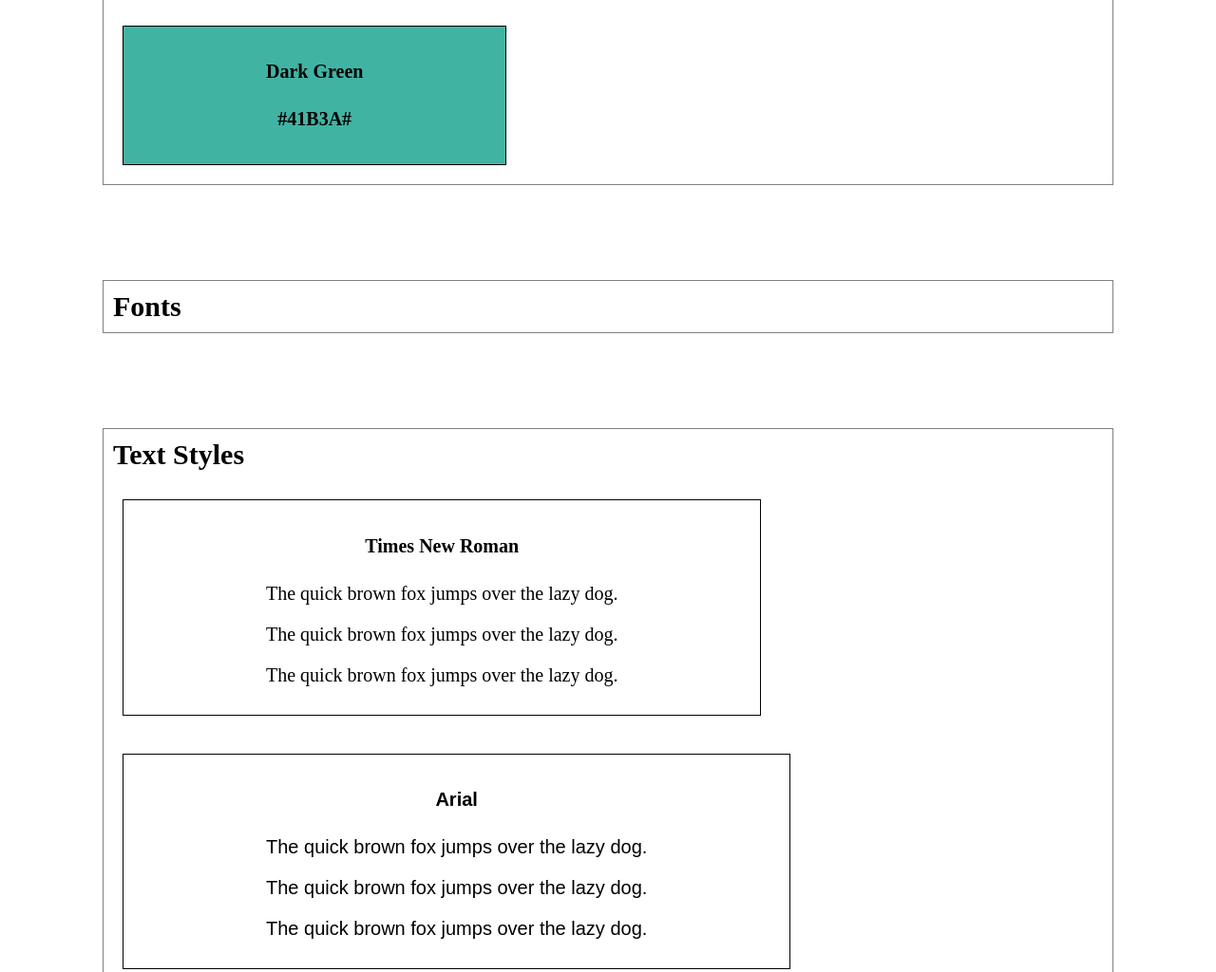
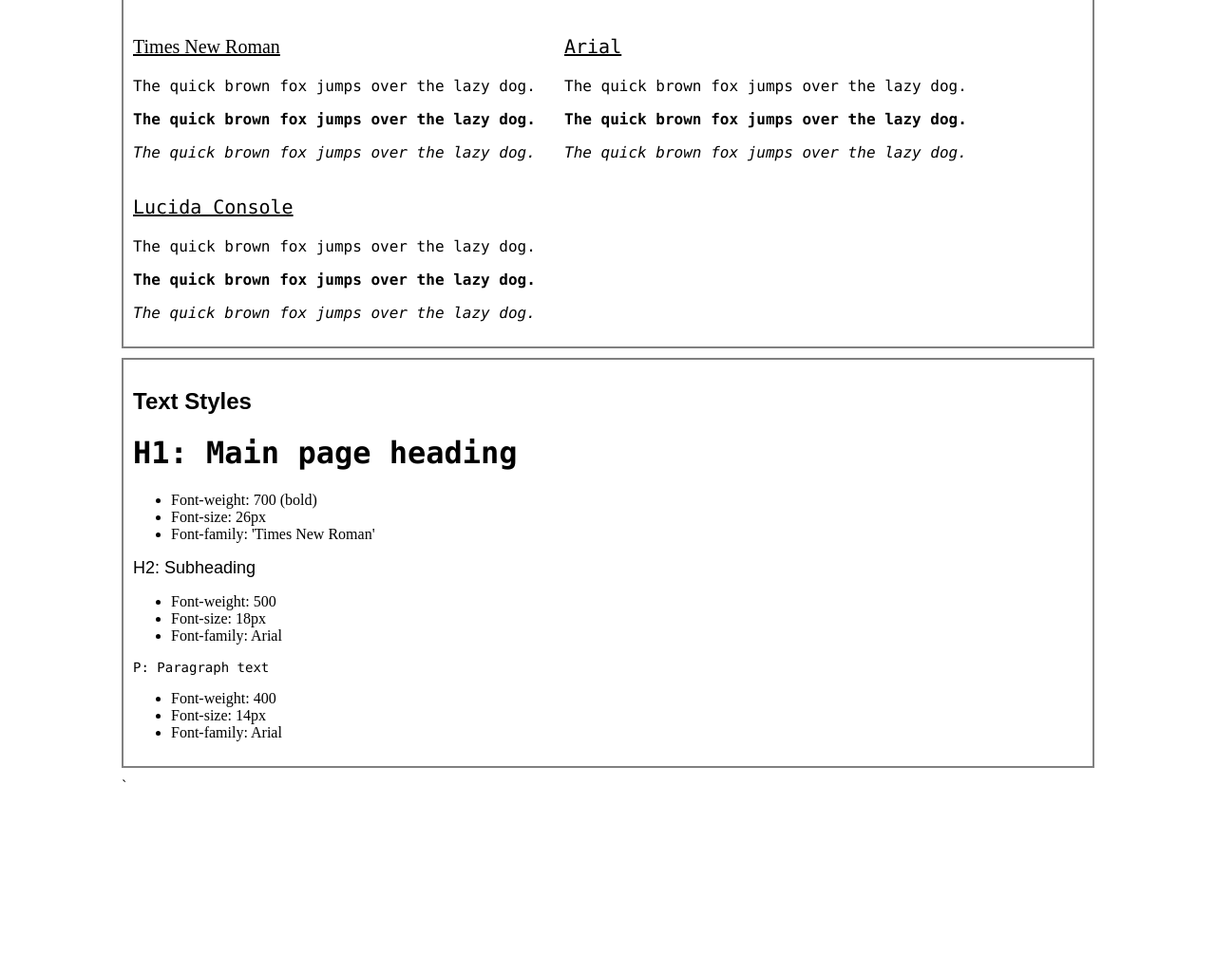
Before and after one commit to rbphilli/starting, a plain HTML site: page index.html in a window 1280 px wide. Shown: the part 524-1548 px from the top of the page at 95% size. After the commit the page ends 1361 px from the top, so only its background shows below. Drawn offline with Linux system fonts and the light colour scheme.

Commit message:
Finished the project need review changes in css code

```diff
--- a/index.html
+++ b/index.html
@@ -8,64 +8,95 @@
 <!-- This is the body fo the system-->
 
 <body>
+    <h1>My Website Style Guide</h1>
     <!-- this DIV is the color portion-->
-    <div class="heading">
+    <div class="container">
         <h2>Colors</h2>
-        <div class="boxes LO">
+        <div class="color-container">
+            <div class="color-panel LO">
                 <h4>Light Orange</h4>
                 <h4>#E27D60</h4>
 
             </div>
-        <div class="boxes LG">
+            <div class="color-panel LG">
                 <h4>Light Green</h4>
                 <h4>#85DCB0</h4>
 
             </div>
-        <div class="boxes PC">
+            <div class="color-panel PC">
                 <h4>Peach</h4>
                 <h4>#E8A87C</h4>
 
             </div>
-        <div class="boxes LP">
+            <div class="color-panel LP">
                 <h4>Light Purple</h4>
                 <h4>#C38D9E</h4>
             </div>
-        <div class="boxes DG">
+            <div class="color-panel DG">
                 <h4>Dark Green</h4>
                 <h4>#41B3A#</h4>
             </div>
         </div>
+    </div>
 
     <!-- this Div is the fonts -->
-    <div class="heading">
-        <h2>Fonts</h2>
-
-
-    </div>
-    <!-- This Div is the Text styles-->
-    <div class="heading">
-        <h2>Text Styles</h2>
+    <div class="container">
+        <h2 class="headerText">Fonts</h2>
         <!--Times New Roman, Times, serif -->
-        <div class="boxes TRTS">
-            <h4>Times New Roman</h4>
-            <p>The quick brown fox jumps over the lazy dog.</p>
+        <div class="font-container">
+            <div class="textBoxes TRTS">
+                <p class="font-label TRTS">Times New Roman</p>
+                <p class="regular">The quick brown fox jumps over the lazy dog.</p>
                 <p class="bold">The quick brown fox jumps over the lazy dog.</p>
                 <p class="italic">The quick brown fox jumps over the lazy dog.</p>
-
             </div>
             <!-- Arial, Helvetica, sans-serif -->
-        <div class="boxes AHSS">
-            <h4>Arial</h4>
-            <p>The quick brown fox jumps over the lazy dog.</p>
+            <div class="textBoxes AHSS">
+                <p class="font-label">Arial</p>
+                <p class="regular">The quick brown fox jumps over the lazy dog.</p>
                 <p class="bold">The quick brown fox jumps over the lazy dog.</p>
                 <p class="italic">The quick brown fox jumps over the lazy dog.</p>
             </div>
             <!-- Lucida Console, Courier New, monospace-->
-        <div class=" boxes LCCNM">
-            <h4>Lucida Console</h4>
-            <p>The quick brown fox jumps over the lazy dog.</p>
+            <div class="textBoxes LCCNM">
+                <p class="font-label">Lucida Console</p>
+                <p class="regular">The quick brown fox jumps over the lazy dog.</p>
                 <p class="bold">The quick brown fox jumps over the lazy dog.</p>
                 <p class="italic">The quick brown fox jumps over the lazy dog.</p>
+            </div>
+        </div>
+
+    </div>
+    <!-- This Div is the Text styles-->
+    <div class="container">
+        <h2 class="headerText">Text Styles</h2>
+        <div class="text-container">
+            <div class="font-boxes">
+                <H1> H1: Main page heading</H1>
+                <ul>
+                    <li>Font-weight: 700 (bold)</li>
+                    <li>Font-size: 26px</li>
+                    <li>Font-family: 'Times New Roman'</li>
+                </ul>
+            </div>
+            <div class="font-boxes">
+                <h2>H2: Subheading</h2>
+                <ul>
+                    <li>Font-weight: 500</li>
+                    <li>Font-size: 18px</li>
+                    <li>Font-family: Arial</li>
+                </ul>
+            </div>
+            <div class="font-boxes">
+               <p>P: Paragraph text</p>
+               <ul>
+                <li>Font-weight: 400</li>
+                <li>Font-size: 14px</li>
+                <li>Font-family: Arial</li>
+                </ul>
+
+            </div>
+
         </div>
     </div>
 `
--- a/styles.css
+++ b/styles.css
@@ -1,18 +1,72 @@
+body{
+    margin: 0 10%;
+}
 h2{
+    font-family: Arial;
+}
+p{
+    font-family: "Lucida Console";
+}
+
+/*.heading{
     margin:10px;
-}
-.heading{
-    margin:100px; /*set the margin to 20px on each side of the box*/
     font-size: 20px;
     border:1px solid gray;
+    padding: auto;
+} */ /*changing this to container*/
+
+.container{
+    border: 2px solid gray;
+    padding: 10px;
+    margin: 10px auto;
+}
+.color-container, .font-container, .text-container{
+    width:100%;
 }
 
-.boxes{
-    border:1px solid black; /* makes a solid border of 1px*/
-    display:inline-block; /* lines the bordered blocks up*/
-    margin: 20px;
-    padding: 10px 150px;
+/*.boxes{
+    border:1px solid black;
+    display:inline-block;
+    margin:10px;
+    padding: 50px;
+    position: relative;
+
+}*/ /*changing this to color-panel*/
+
+.color-panel{
+    display:inline-block;
+    width: 32%;
     text-align: center;
+    margin: 20px auto;
+    min-height: 100%;
+}
+
+.textBoxes{
+    width:45%;
+    display: inline-block;
+}
+.headerText{
+    text-align: left;
+}
+.textBoxes h2{
+    text-align: left;
+}
+.font-label{
+    font-size: 20px;
+    text-decoration: underline;
+}
+.font-boxes h1{
+    font-weight: 700;
+    font-size: 32px;
+    font-family: "Lucida Console" ;
+}
+.font-boxes h2{
+    font-weight: 500;
+    font-size: 18px;
+}
+.font-boxes p{
+    font-weight: 400;
+    font-size: 14px;
 }
 
 /* These are the box colors for the Color section*/
@@ -44,3 +98,13 @@ h2{
 .LCCNM{
     font-family: "Lucida Console", "Courier New", monospace;
 }
+.bold{
+    font-weight:bold;
+}
+.italic{
+    font-style: italic;
+}
+
+.regular{
+    font-style: normal;
+}
```
Lines whose indentation alone changed are shown as unchanged.
